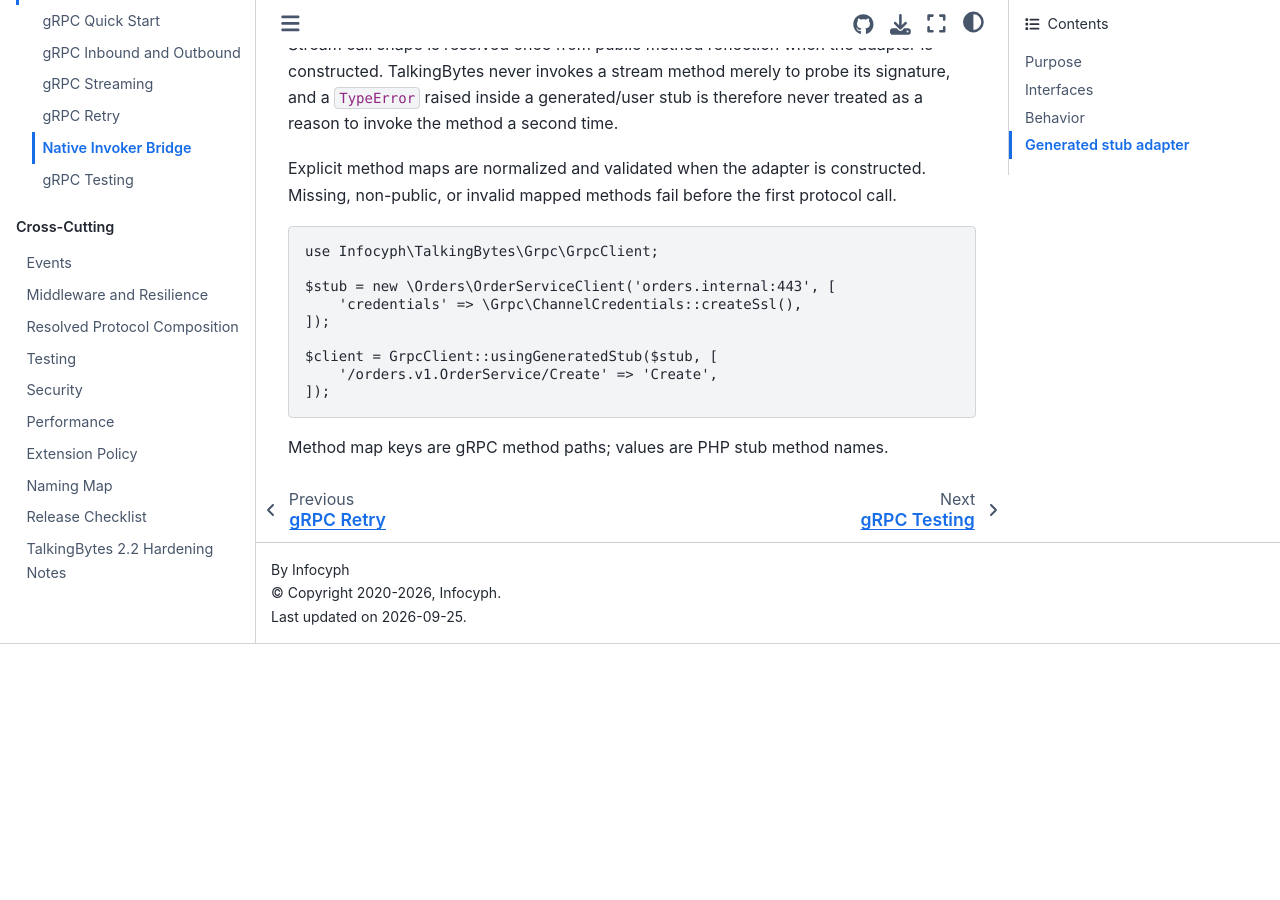
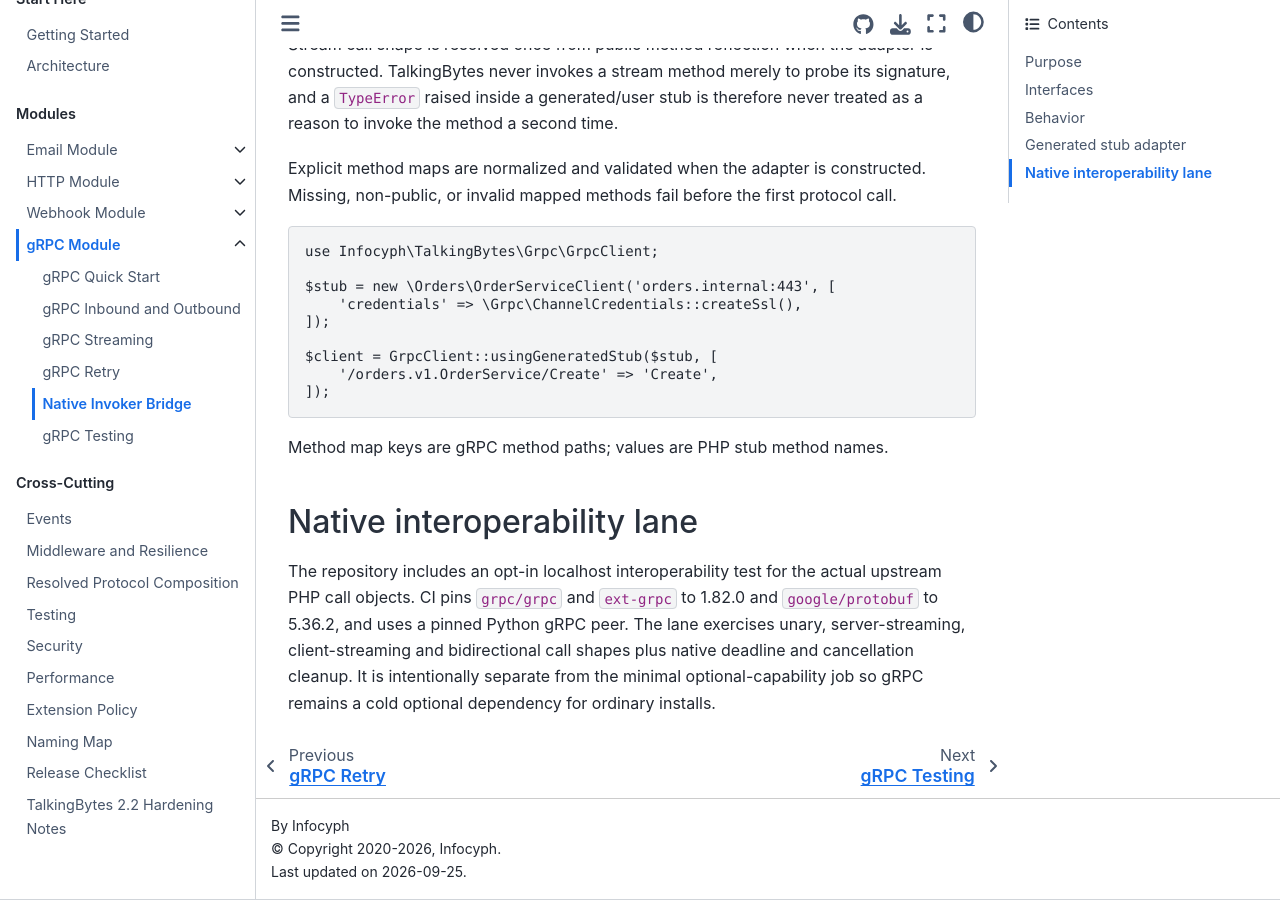
Before and after one commit to infocyph/TalkingBytes, a Sphinx documentation site: the page built from docs/grpc/native.rst, in a window 1280 px wide and 900 px high, scrolled down 893 px. Built offline with Sphinx 7.4.7 and the Sphinx Book theme 1.1.4, drawn with Linux system fonts in a browser that asks for light colours; before the commit the page ends 1537 px from its top, so only the background shows below that.

Commit message:
docs(grpc): document native interoperability lane

```diff
--- a/docs/grpc/native.rst
+++ b/docs/grpc/native.rst
@@ -54,3 +54,14 @@ first protocol call.
    ]);
 
 Method map keys are gRPC method paths; values are PHP stub method names.
+
+Native interoperability lane
+----------------------------
+
+The repository includes an opt-in localhost interoperability test for the
+actual upstream PHP call objects. CI pins ``grpc/grpc`` and ``ext-grpc`` to
+1.82.0 and ``google/protobuf`` to 5.36.2, and uses a pinned Python gRPC peer.
+The lane exercises unary, server-streaming, client-streaming and bidirectional
+call shapes plus native deadline and cancellation cleanup. It is intentionally
+separate from the minimal optional-capability job so gRPC remains a cold
+optional dependency for ordinary installs.
```
